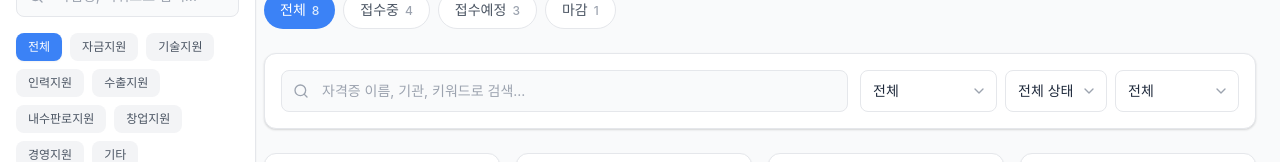
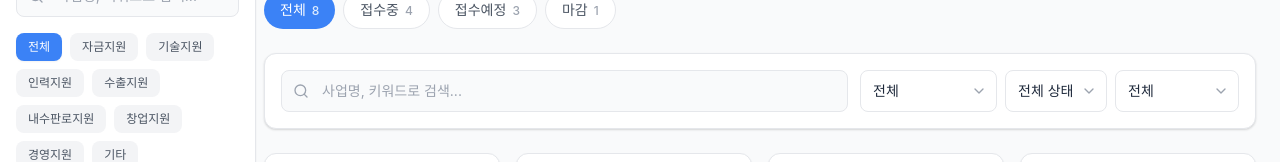
Before and after one commit to hyr0208/jiwonnow, a React (Vite) app: page /projects in a window 1280 px wide. Shown: the part 134-296 px from the top of the page. Built offline with nearby package versions, Linux system fonts and the light colour scheme; a web font is replaced by a local one.

Commit message:
chore: 텍스트 수정

```diff
--- a/src/components/FilterBar.tsx
+++ b/src/components/FilterBar.tsx
@@ -15,7 +15,7 @@ export default function FilterBar({ filters, onFilterChange }: FilterBarProps) {
           <Search className="absolute left-3 top-1/2 -translate-y-1/2 w-4 h-4 text-gray-400" />
           <input
             type="text"
-            placeholder="자격증 이름, 기관, 키워드로 검색..."
+            placeholder="사업명, 키워드로 검색..."
             value={filters.keyword || ""}
             onChange={(e) =>
               onFilterChange({ ...filters, keyword: e.target.value })
```
